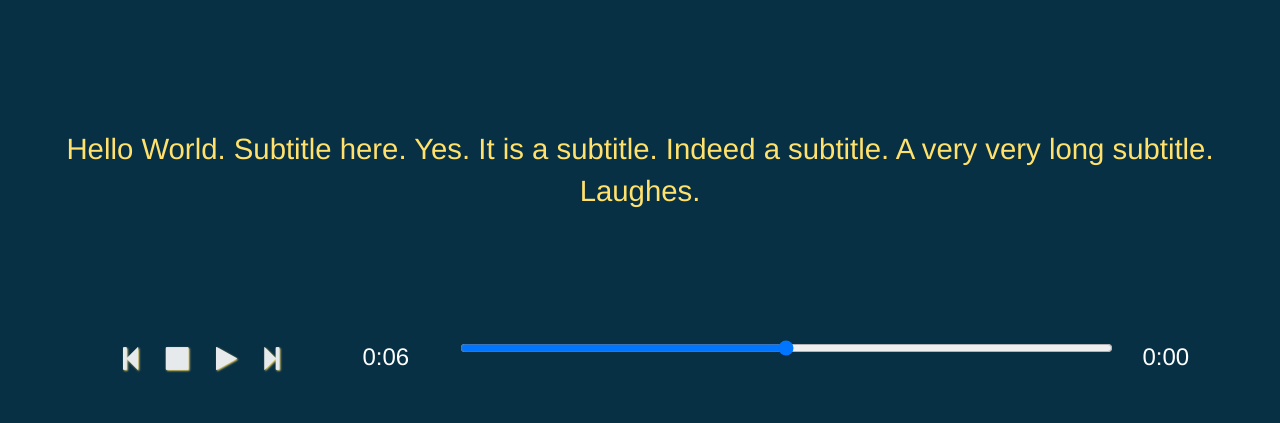
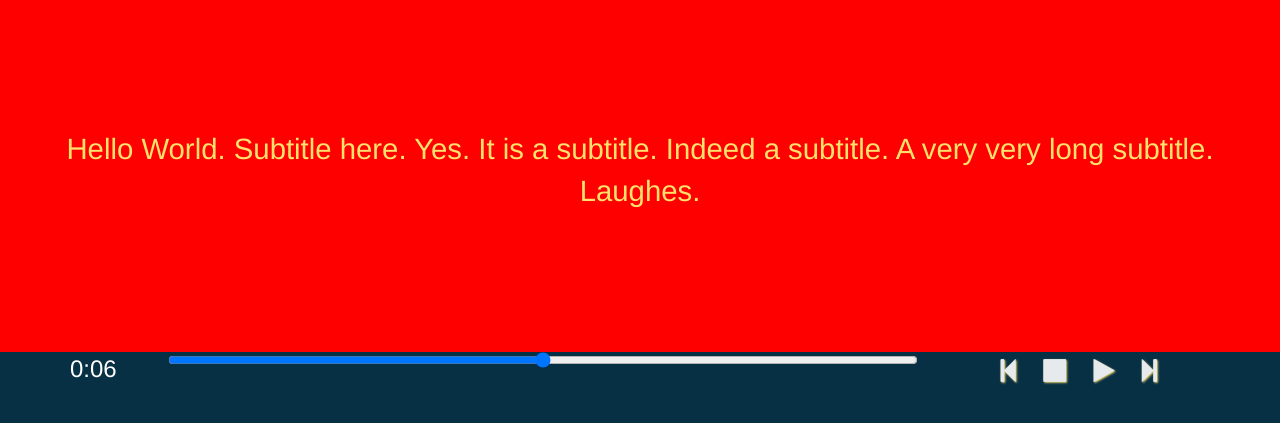
Before and after one commit to joereddington/Verland-Player, a Flask app: page /player/1 in a window 1280 px wide. Shown: the top 423 px of the page. Run offline with Flask 2, Linux system fonts and the light colour scheme; data that the repository does not hold is empty; some libraries are stand-ins or nearby versions.

Commit message:
change play controls/ slide/ timer layout

```diff
--- a/static/css/player.css
+++ b/static/css/player.css
@@ -4,7 +4,11 @@ body {
 
 #subtitle-text {
     color: #ffe16c;
+    background-color: red;
+    box-sizing: border-box;
     font-size: 22pt;
+    height: 12em;
+    min-height: 10em;
     padding-top: 10%;
     padding-bottom: 10%;
     text-align: center;
--- a/templates/player.html
+++ b/templates/player.html
@@ -26,20 +26,17 @@
 <!--controls-->
 <div class="container">
     <div id="controls" class="row">
+        <div id="current-time" class="col-lg-1 col-md-1 col-xs-12">
+            0:00
+        </div>
+        <div class="col-lg-8 col-md-8 col-xs-12">
+            <input type="range" min="0" max="10">
+        </div>
         <div id="control-box" class="col-lg-3 col-md-12 col-sm-12 col-xs-12">
             <i id="back-icon" class="fa fa-step-backward"></i>
             <i id="stop-icon" class="fa fa-stop"></i>
             <i id="play-icon" class="fa fa-play"></i>
             <i id="fwd-icon" class="fa fa-step-forward"></i>
-        </div>
-        <div id="current-time" class="col-lg-1 col-md-1 col-xs-12">
-            0:00
-        </div>
-        <div class="col-lg-7 col-md-8 col-xs-12">
-            <input type="range" min="0" max="10">
-        </div>
-        <div id="total-time" class="col-lg-1 col-md-1 col-xs-12">
-            0:00
         </div>
     </div>
 </div>
```
Also changed, not shown: 2 other files.
